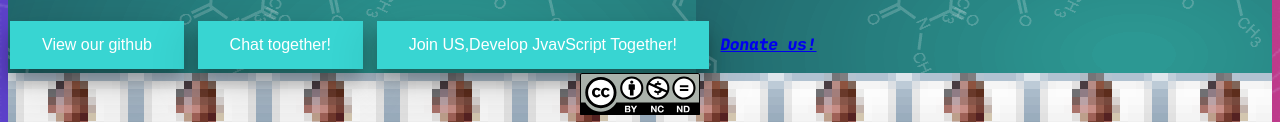
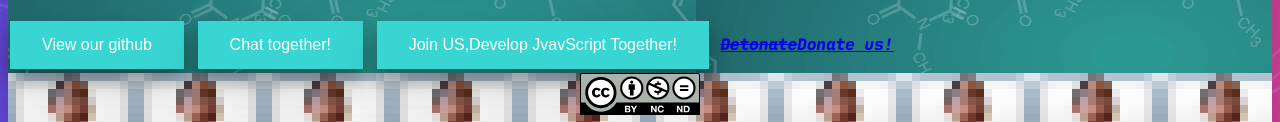
Before and after one commit to JvavS/cript, a plain HTML site: page index.html in a window 1280 px wide. Shown: the part 986-1108 px from the top of the page. Drawn offline with Linux system fonts and the light colour scheme.

Commit message:
Add files via upload

```diff
--- a/index.html
+++ b/index.html
@@ -133,7 +133,7 @@ font-family:myFirstFont;
 			<button class="button" type="button" onclick="javascrtpt:github()">View our github</button>
 			<button class="button" type="button" onclick="javascript:chat()">Chat together!</button>
 			<button class="button" type="button" onclick="javascript:join()">Join US,Develop JvavScript Together!</button>
-			<a href="https://afdian.net/@JvavScriptDev" >Donate us!</a>
+			<a href="https://afdian.net/@JvavScriptDev" ><del>Detonate</del>Donate us!</a>
 			</font>
 			<div align="center" style="background:url('./assets/background.ico') repeat-x;">
 				<font color="red" align="center">
```
